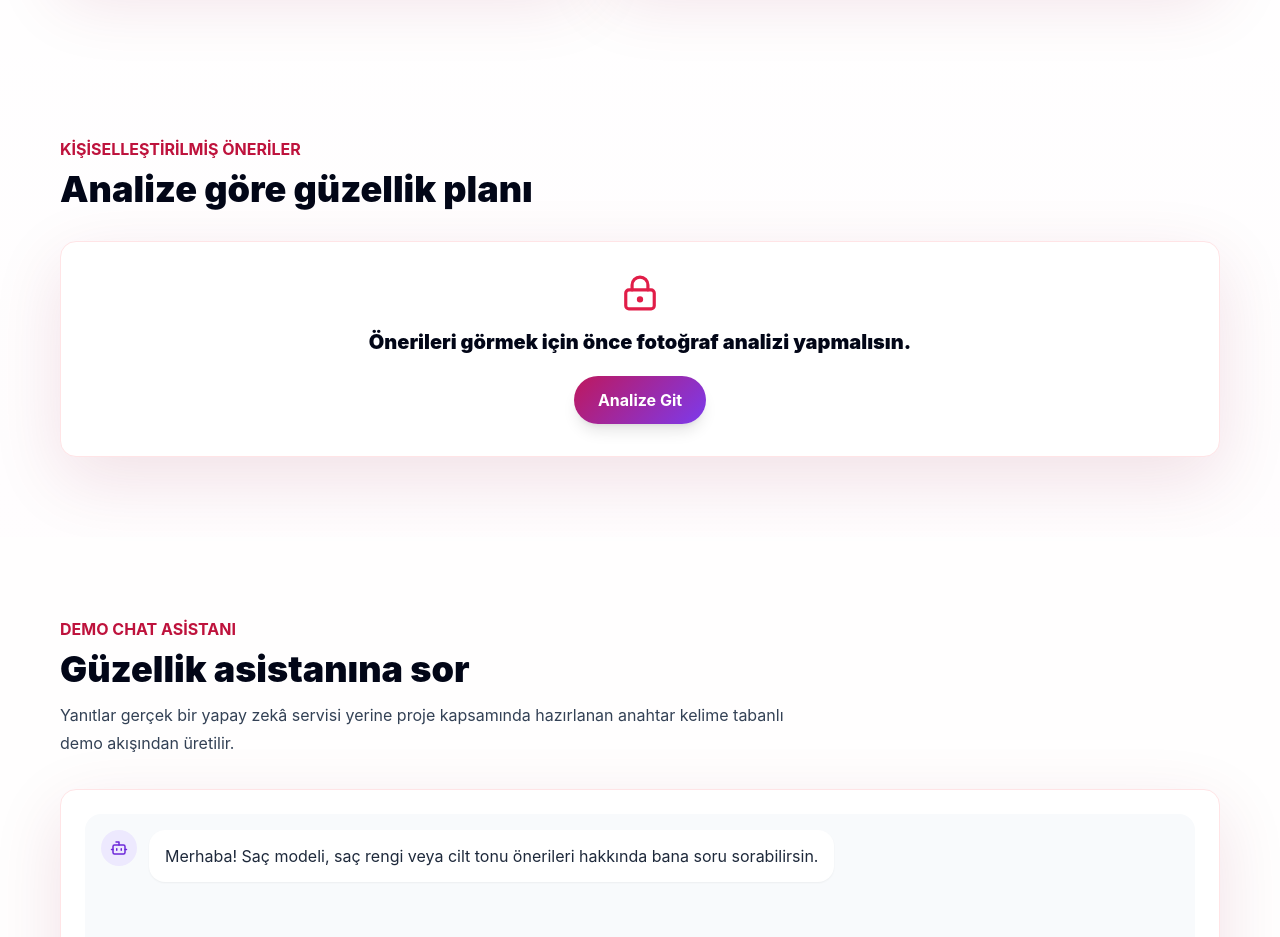
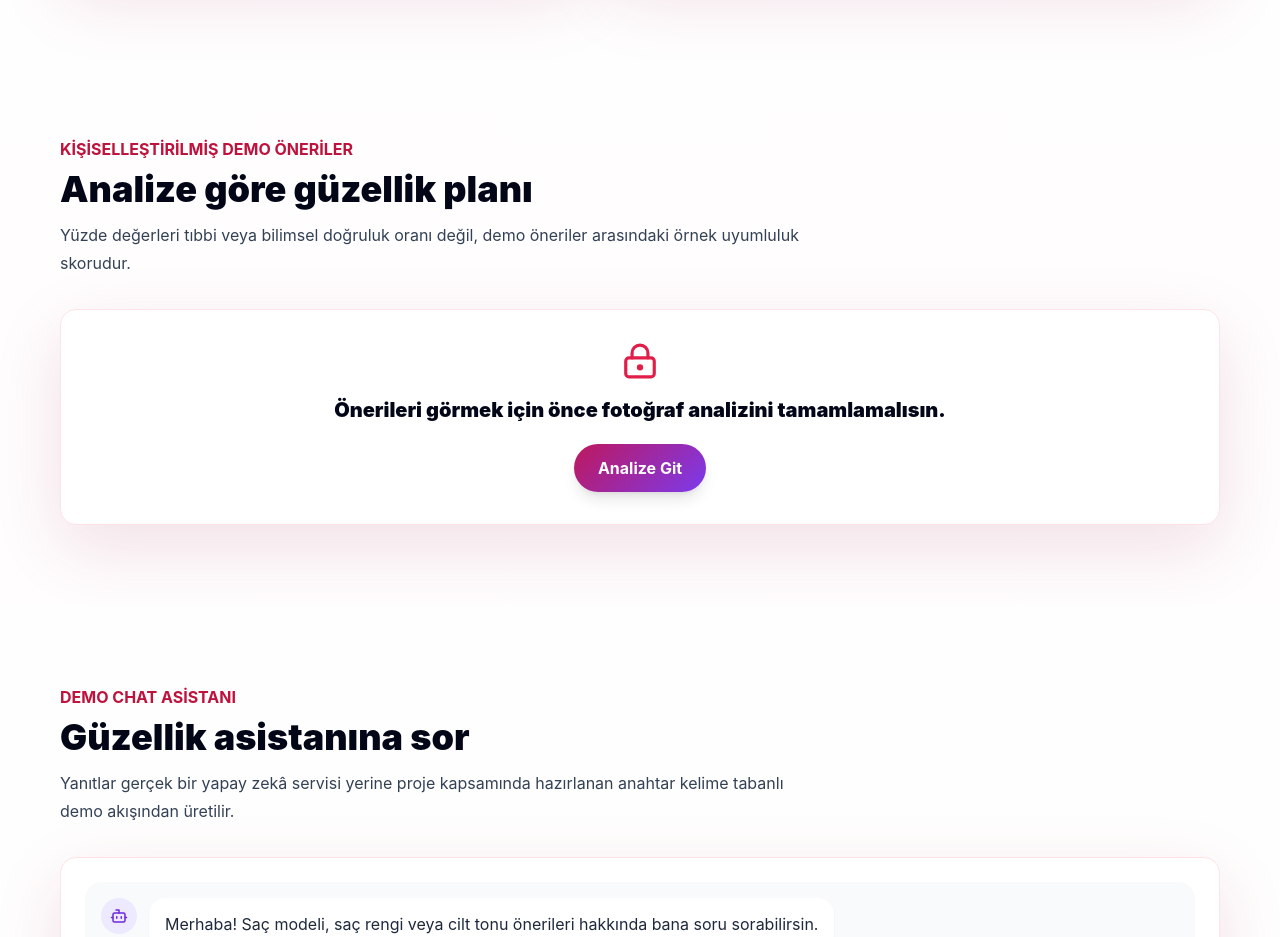
Before and after one commit to selenkavici/ai-beauty-pro, a React (Vite) app: page / in a window 1280 px wide. Shown: the part 2620-3557 px from the top of the page. Built offline with nearby package versions, Linux system fonts and the light colour scheme.

Commit message:
Clarify recommendation match scores

```diff
--- a/src/components/RecommendationsSection.tsx
+++ b/src/components/RecommendationsSection.tsx
@@ -24,19 +24,22 @@ export function RecommendationsSection({ analysis, onNavigate, onSelectRecommend
     <section id="recommendations" className="section-pad">
       <div className="container-app">
         <div className="mb-8 max-w-3xl">
-          <p className="font-bold uppercase text-rose-700">Kişiselleştirilmiş Öneriler</p>
+          <p className="font-bold uppercase text-rose-700">Kişiselleştirilmiş Demo Öneriler</p>
           <h2 className="mt-2 text-3xl font-black text-slate-950 sm:text-4xl">Analize göre güzellik planı</h2>
+          <p className="mt-3 leading-7 text-slate-700">
+            Yüzde değerleri tıbbi veya bilimsel doğruluk oranı değil, demo öneriler arasındaki örnek uyumluluk skorudur.
+          </p>
         </div>
 
         {!analysis ? (
           <div className="rounded-2xl border border-rose-100 bg-white p-8 text-center shadow-premium">
             <LockKeyhole className="mx-auto text-rose-600" size={38} aria-hidden="true" />
-            <p className="mt-4 text-xl font-black text-slate-950">Önerileri görmek için önce fotoğraf analizi yapmalısın.</p>
+            <p className="mt-4 text-xl font-black text-slate-950">Önerileri görmek için önce fotoğraf analizini tamamlamalısın.</p>
             <button
               type="button"
               onClick={() => onNavigate('analysis')}
               className="mt-5 rounded-full premium-gradient px-6 py-3 font-bold text-white shadow-lg"
-              aria-label="AI analiz bölümüne git"
+              aria-label="Demo analiz bölümüne git"
             >
               Analize Git
             </button>
@@ -50,7 +53,9 @@ export function RecommendationsSection({ analysis, onNavigate, onSelectRecommend
                     <span className="rounded-full bg-violet-50 px-3 py-1 text-xs font-black text-violet-700">{item.category}</span>
                     <h3 className="mt-4 text-xl font-black text-slate-950">{item.title}</h3>
                   </div>
-                  <span className="rounded-full bg-rose-100 px-3 py-2 text-sm font-black text-rose-700">%{item.match}</span>
+                  <span className="rounded-full bg-rose-100 px-3 py-2 text-sm font-black text-rose-700" aria-label={`Uyumluluk skoru yüzde ${item.match}`}>
+                    %{item.match} uyum
+                  </span>
                 </div>
                 <p className="mt-3 min-h-20 leading-7 text-slate-700">{item.description}</p>
                 <button
@@ -90,11 +95,11 @@ export function RecommendationsSection({ analysis, onNavigate, onSelectRecommend
               <button
                 type="button"
                 onClick={() => book(selected)}
-                aria-label={`${selected.title} önerisi için randevu al`}
+                aria-label={`${selected.title} önerisi için demo randevu oluştur`}
                 className="inline-flex items-center justify-center gap-2 rounded-full premium-gradient px-6 py-3 font-bold text-white shadow-lg"
               >
                 <CalendarDays size={18} aria-hidden="true" />
-                Randevu Al
+                Demo Randevu Oluştur
               </button>
               <button
                 type="button"
```
